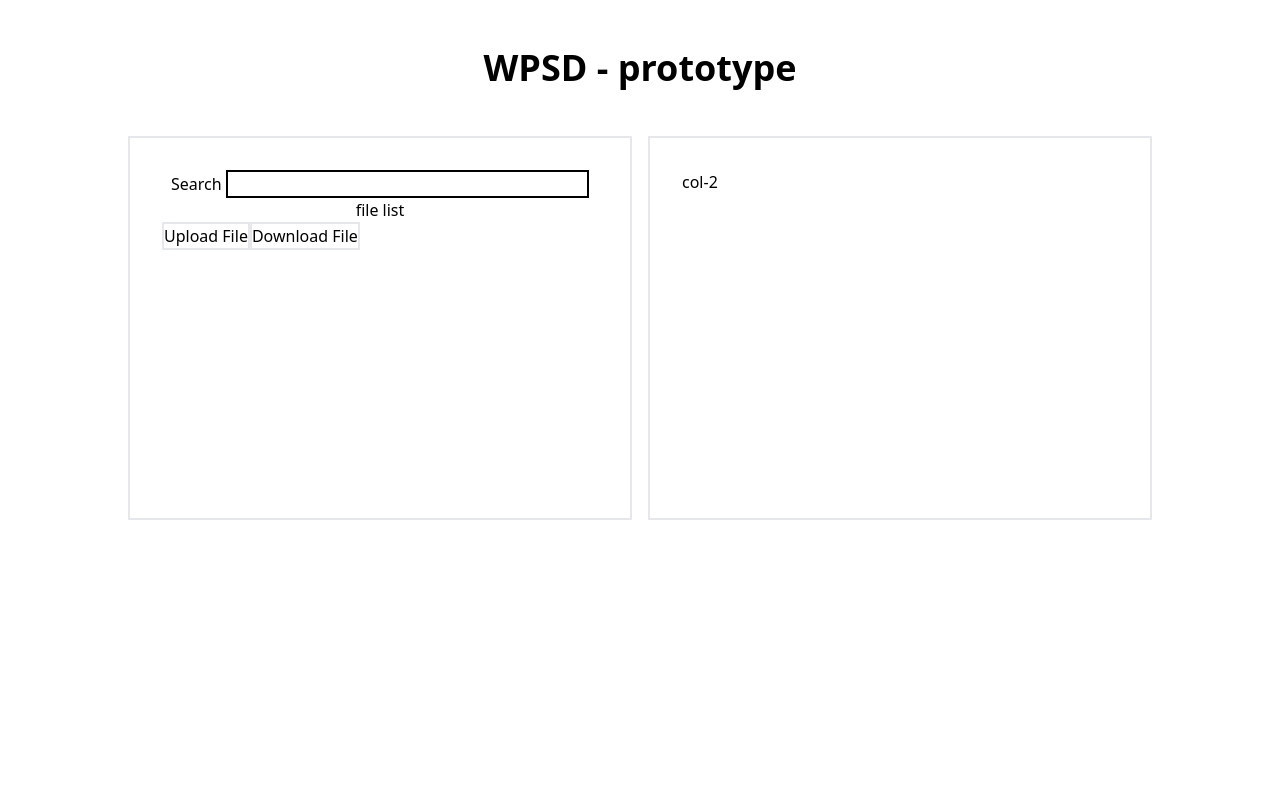
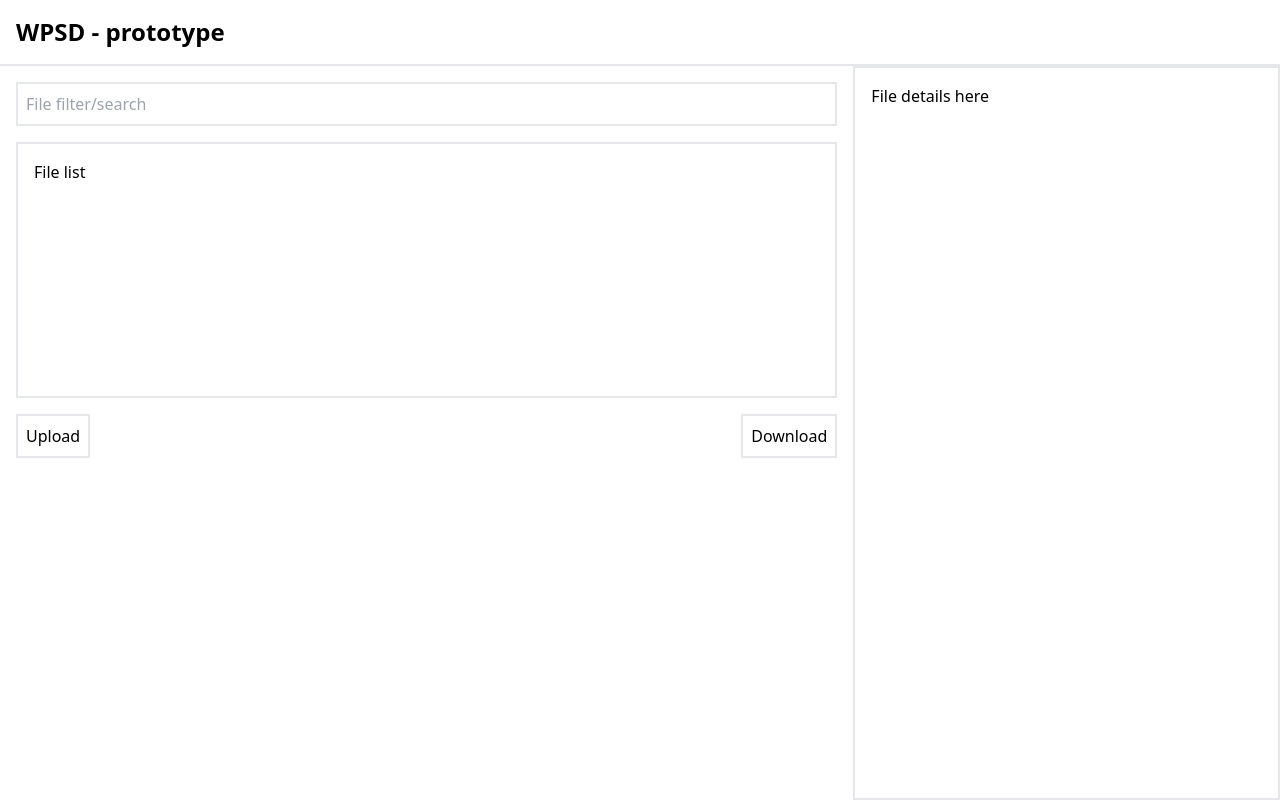
Before and after one commit to tlstommy/skydrive, a Flask app: page / in a window 1280 px wide. Run offline with Flask 3, Linux system fonts and the light colour scheme; style sheets or scripts are compiled from the project's sources.

Commit message:
reworked layout

```diff
--- a/templates/index.html
+++ b/templates/index.html
@@ -9,60 +9,35 @@
 </head>
 <body>
     <div class="min-h-screen flex flex-col">
-        <div class="flex flex-1 flex-col sm:flex-row">
-            <nav class="sm:w-32 order-first sm:order-none"></nav>
-            <main class="flex-1">
-                <h1 class="page-title text-3xl md:text-4xl text-center font-bold m-12 ">
-                    WPSD - prototype
-                </h1>
-
-                <div class="cols-layout grid grid-cols-2 gap-4">
-                    <div class="left-col flex-1 p-8 border-2 min-h-96">
-                        <div class="">
-                            <form class="form">
-                                <div class="file-search-div items-center justify-center text-center">
-                                    <label for="file-search-box">
-                                        Search
-
-                                    </label>
-                                    <input class="file-search-box border-2 border-black w-5/6" name="file-search-box" id="file-search-box" type="search">
-                                </div>
-                                <div class="file-list-div  items-center justify-center text-center">
-                                    file list
-                                    <ul class="file-list">
-
-                                    </ul>
-                                </div>
-                                <div class="file-list-buttons-div flex">
-                                    <div class="file-buttons-group flex flex-items justify-around">
-                                        <div>
-                                            <!-- <input id="fileItem" type="file"/> !-->
-
-                                            <button class="border-2 hover:bg-blue-300" id="fileUploade" type="submit">Upload File</button>
-                                        </div>
-                                        <div>
+        <!-- Header with nav -->
+        <header class="border-b-2 p-4">
+            <div class="flex justify-between items-center">
+                <h1 class="text-2xl font-bold">WPSD - prototype</h1>
+                <!-- Add navigation items here -->
+            </div>
+        </header>
 
 
-                                            <button class="border-2 hover:bg-blue-300" id="fileDownload" type="submit">Download File</button>
-                                        </div>
-                                    </div>
-
-                                </div>
-
-                            </form>
-                        </div>
-                    </div>
-                    <div class="left-col flex-1 p-8 border-2">
-                        col-2
-                    </div>
+        <main class="flex flex-1">
+            <div class="flex-grow p-4">
+                <!-- file search and list container -->
+                <div class="mb-4">
+                    <input class="border-2 w-full p-2 mb-4" placeholder="File filter/search" type="search">
+                    <div class="border-2 p-4 h-64">File list</div>
                 </div>
 
+                <!-- Upload and Download buttons -->
+                <div class="flex justify-between mt-4">
+                    <button class="border-2 p-2 hover:bg-blue-300">Upload</button>
+                    <button class="border-2 p-2 hover:bg-blue-300">Download</button>
+                </div>
+            </div>
 
-
-            </main>
-
-            <aside class="sm:w-32 hidden sm:block"></aside>
-        </div>
+            <!-- File details column -->
+            <div class="w-1/3 p-4 border-2">
+                File details here
+            </div>
+        </main>
     </div>
 </body>
 </html>
```
